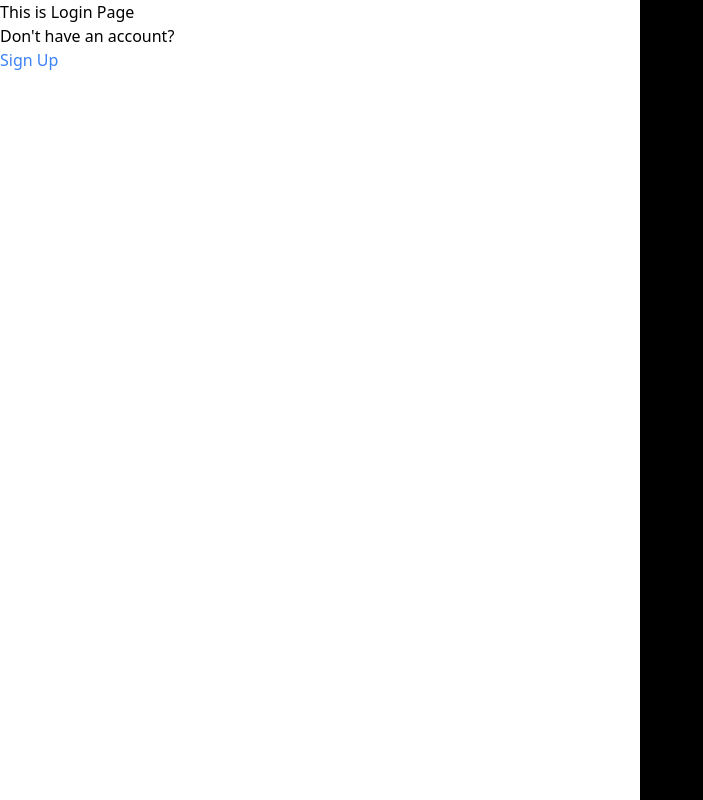
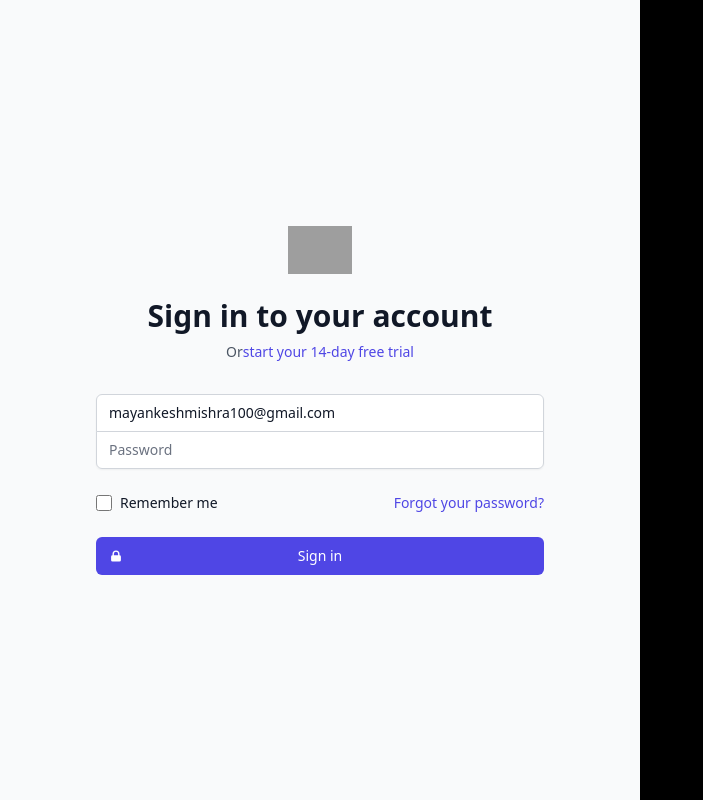
Before and after one commit to anonymousmayank/codeyogi, a React (Create React App) app: page /login in a window 1280 px wide. Shown: the whole page, without its empty margins (0-703 px from the left). Built offline with nearby package versions, Linux system fonts and the light colour scheme; grey boxes are pictures that could not be loaded.

Commit message:
Login Validation Done

```diff
--- a/package.json
+++ b/package.json
@@ -14,6 +14,7 @@
     "@types/react-router-dom": "^5.1.8",
     "react": "^17.0.2",
     "react-dom": "^17.0.2",
+    "react-icons": "^4.2.0",
     "react-router-dom": "^5.2.0",
     "react-scripts": "4.0.3",
     "typescript": "^4.1.2",
--- a/src/App.tsx
+++ b/src/App.tsx
@@ -10,7 +10,7 @@ function App() {
       <Switch>
         <Redirect from='/' to='/login' exact />
         <Route path={['/login', '/signup']} exact><AuthPage></AuthPage></Route>
-        <Route path={['/dashboard', '/recordings']} exact><AppContainer></AppContainer></Route>
+        <Route path={['/dashboard', '/batch/:batchNumber/lecture/:lectureNumber']} exact><AppContainer></AppContainer></Route>
         <Route><NotFoundPage></NotFoundPage></Route>
       </Switch>
     </BrowserRouter>
--- a/src/pages/AppContainer.page.tsx
+++ b/src/pages/AppContainer.page.tsx
@@ -2,7 +2,7 @@ import React from 'react';
 import { Route, Switch } from 'react-router-dom';
 import SideNavbar from '../components/sideNavbar';
 import Dashboard from './Dashboard.page';
-import Recordings from './Recordings.page';
+import Recordings from './Lectures.page';
 
 interface Props{}
 
@@ -12,7 +12,7 @@ const AppContainer:React.FC<Props> = ()=>{
             <SideNavbar></SideNavbar>
             <Switch>
                 <Route path='/dashboard'><Dashboard></Dashboard></Route>
-                <Route path='/recordings'><Recordings></Recordings></Route>
+                <Route path='/batch/:batchNumber/lecture/:lectureNumber'><Recordings></Recordings></Route>
             </Switch>
         </div>
     );
--- /dev/null
+++ b/src/pages/Lectures.page.tsx
@@ -0,0 +1,19 @@
+import React from 'react';
+import { useParams } from 'react-router-dom';
+
+interface Props{}
+
+interface PathProps{
+    batchNumber:string;
+    lectureNumber:string;
+}
+
+
+const Recordings:React.FC<Props> = ()=>{
+    const {batchNumber,lectureNumber} =useParams<PathProps>();
+    return(
+        <div>This is Recordings of Batch : {batchNumber} Leture : {lectureNumber}</div>
+    );
+}
+
+export default React.memo(Recordings);
--- a/src/pages/Login.page.tsx
+++ b/src/pages/Login.page.tsx
@@ -1,17 +1,120 @@
-import React from 'react';
-import {Link} from 'react-router-dom';
+import React, { useState } from 'react';
+import { Link, useHistory } from 'react-router-dom';
+import { HiLockClosed } from 'react-icons/hi';
+import { FaSpinner } from 'react-icons/fa';
 
-interface Props{
+interface Props {
 
 }
 
-const LoginPage:React.FC<Props> = ()=>{
-    return(
-        <div>
-            This is Login Page
-            <div>Don't have an account? </div>
-            <Link to='/signup' className='text-blue-500'>Sign Up</Link>
+const LoginPage: React.FC<Props> = () => {
+
+    const [data, setData] = useState({ email: 'mayankeshmishra100@gmail.com', password: '' });
+    const [touchedState, setTouchedState] = useState({ email: false, password: false });
+    const [submitting, setSubmitting] = useState(false);
+    const history = useHistory();
+
+    const handleChange = (event: React.ChangeEvent<HTMLInputElement>) => {
+        setData({ ...data, [event.target.name]: event.target.value });
+    }
+    const handleBlur = (event: React.FocusEvent<HTMLInputElement>) => {
+        setTouchedState({ ...touchedState, [event.target.name]: true });
+
+    }
+
+    let emailError = '';
+
+    if (!data.email) {
+        emailError = 'E-mail is required';
+    }
+    else if (!data.email.endsWith('@gmail.com')) {
+        emailError = 'Please Enter a valid email address';
+    }
+
+    let passwordError = '';
+    if (!data.password) {
+        passwordError = 'Please Enter a password';
+    }
+    else if (data.password.length < 8) {
+        passwordError = 'Password should be atleast 8 charecters';
+    }
+
+    return (
+        <div className="min-h-screen flex items-center justify-center flex-1 bg-gray-50 py-12 px-4 sm:px-6 lg:px-8">
+            <div className="max-w-md w-full space-y-8">
+                <div>
+                    <img className="mx-auto h-12 w-auto" src="https://tailwindui.com/img/logos/workflow-mark-indigo-600.svg" alt="Workflow" />
+                    <h2 className="mt-6 text-center text-3xl font-extrabold text-gray-900">
+                        Sign in to your account
+                    </h2>
+                    <p className="mt-2 text-center text-sm text-gray-600">
+                        Or
+                        <Link to='/signup' className="font-medium text-indigo-600 hover:text-indigo-500">
+                            start your 14-day free trial
+                        </Link>
+                    </p>
+                </div>
+
+
+                <form className="mt-8 space-y-6" onSubmit={(event) => {
+                    event.preventDefault();
+                    if (emailError || passwordError) {
+                        console.log(emailError, passwordError);
+                        return;
+                    }
+                    setSubmitting(true);
+                    console.log(data);
+                    setTimeout(
+                        () => {
+                            setSubmitting(false);
+                            history.push('/dashboard');
+                        }, 5000)
+
+                }}>
+                    <div className="rounded-md shadow-sm -space-y-px">
+                        <div>
+                            <label htmlFor="email-address" className="sr-only">Email address</label>
+                            <input id="email-address" name="email" type="email" autoComplete="email" value={data.email} onBlur={(event) => handleBlur(event)} onChange={(event) => handleChange(event)} required className="appearance-none rounded-none relative block w-full px-3 py-2 border border-gray-300 placeholder-gray-500 text-gray-900 rounded-t-md focus:outline-none focus:ring-indigo-500 focus:border-indigo-500 focus:z-10 sm:text-sm" placeholder="Email address" />
+                        </div>
+                        {touchedState.email && emailError}
+                        <div>
+                            <label htmlFor="password" className="sr-only">Password</label>
+                            <input id="password" name="password" type="password" autoComplete="current-password" value={data.password} onBlur={(event) => handleBlur(event)} onChange={(event) => handleChange(event)} required className="appearance-none rounded-none relative block w-full px-3 py-2 border border-gray-300 placeholder-gray-500 text-gray-900 rounded-b-md focus:outline-none focus:ring-indigo-500 focus:border-indigo-500 focus:z-10 sm:text-sm" placeholder="Password" />
+                        </div>
+                        {touchedState.password && passwordError}
+                    </div>
+
+                    <div className="flex items-center justify-between">
+                        <div className="flex items-center">
+                            <input id="remember-me" name="remember-me" type="checkbox" className="h-4 w-4 text-indigo-600 focus:ring-indigo-500 border-gray-300 rounded" />
+                            <label htmlFor="remember-me" className="ml-2 block text-sm text-gray-900">
+                                Remember me
+                            </label>
+                        </div>
+
+                        <div className="text-sm">
+                            <Link to='/forgot-password' className="font-medium text-indigo-600 hover:text-indigo-500">
+                                Forgot your password?
+                            </Link>
+                        </div>
+                    </div>
+
+                    <div>
+                        <button
+                            disabled={(!touchedState.email || !touchedState.password || emailError!='' || passwordError!='')?true:false
+                        }
+                            type="submit" className="group relative w-full flex justify-center py-2 px-4 border border-transparent text-sm font-medium rounded-md text-white bg-indigo-600 hover:bg-indigo-700 focus:outline-none focus:ring-2 focus:ring-offset-2 focus:ring-indigo-500">
+                        <span className="absolute left-0 inset-y-0 flex items-center pl-3">
+
+                            <HiLockClosed></HiLockClosed>
+                        </span>
+                        Sign in
+                            </button>
+                    {submitting && <FaSpinner className='animate-spin mt-5' />}
+                        </div>
+                </form>
         </div>
+        </div >
     );
 }
 
--- a/src/pages/Recordings.page.tsx
+++ /dev/null
@@ -1,10 +0,0 @@
-import React from 'react';
-interface Props{}
-
-const Recordings:React.FC<Props> = ()=>{
-    return(
-        <div>This is Recordings</div>
-    );
-}
-
-export default React.memo(Recordings);
```
Also changed, not shown: 1 other file (tests, documents, lock files or other folders).
